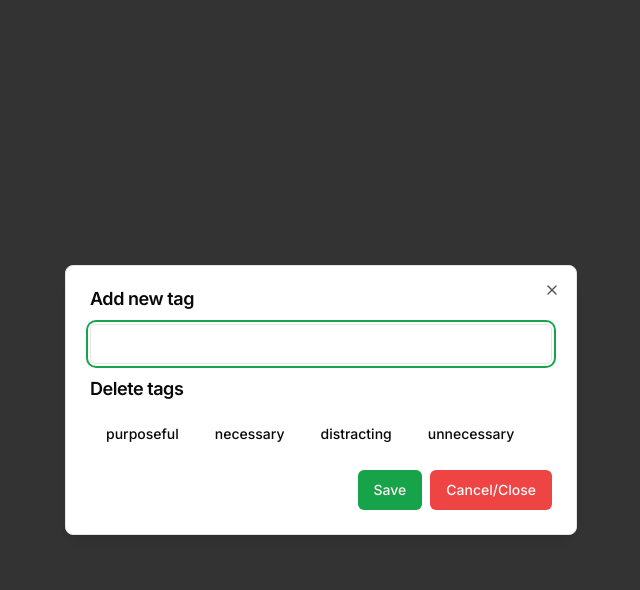
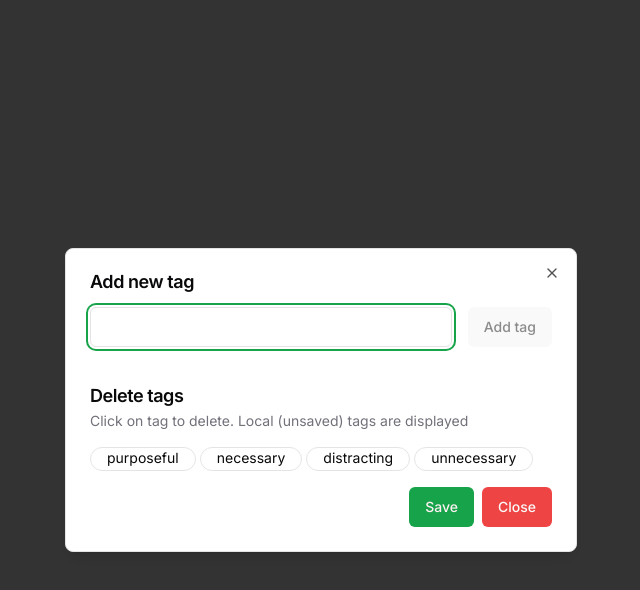
Before and after one commit to sinskiy/strou, a Next.js app: page /tasks in a window 1280 px wide. Both pictures are taken after a click on the button "add tag". Shown: the top 590 px of the page, without its empty margins (319-959 px from the left). Built offline with nearby package versions, Linux system fonts and the light colour scheme.

Commit message:
feat: make UX of new tag addition clearer

```diff
--- a/components/addTask.tsx
+++ b/components/addTask.tsx
@@ -26,7 +26,7 @@ export default function AddTask({
         value={newTaskTitle}
         onChange={(e) => setNewTaskTitle(e.target.value)}
       />
-      <Button variant="secondary" disabled={newTaskTitle.length <= 0}>
+      <Button variant="secondary" disabled={newTaskTitle.length === 0}>
         add task
       </Button>
     </form>
--- a/components/tagsControls.tsx
+++ b/components/tagsControls.tsx
@@ -1,5 +1,6 @@
 import {
   Dispatch,
+  FormEvent,
   MouseEvent,
   SetStateAction,
   useEffect,
@@ -10,15 +11,16 @@ import {
   Dialog,
   DialogClose,
   DialogContent,
+  DialogDescription,
   DialogFooter,
   DialogHeader,
   DialogTitle,
   DialogTrigger,
 } from "./ui/dialog";
 import { Input } from "./ui/input";
-import TaskTag from "./taskTagInSelector";
 import { Task, filterTasksTags } from "@/lib/tasks";
 import { HandleChangeTasks } from "@/app/tasks/page";
+import TaskTag from "./taskTag";
 
 interface TagsControlsProps {
   // TODO: reduce duplication
@@ -35,18 +37,22 @@ export default function TagsControls({
   setTags,
 }: TagsControlsProps) {
   const [localTags, setLocalTags] = useState(tags);
-  // TODO: fix
   const tagsList = localTags
     .slice(1)
     .map((tag) => <TaskTag key={tag}>{tag}</TaskTag>);
 
   const [newTag, setNewTag] = useState("");
+  function handleSubmit(e: FormEvent<HTMLFormElement>) {
+    e.preventDefault();
+
+    const newTags = newTag ? [...localTags, newTag] : localTags;
+    setLocalTags(newTags);
+  }
   function handleSaveClick() {
-    const newTags = newTag ? [...localTags, newTag] : localTags;
-    setTags(newTags);
-    localStorage.tags = JSON.stringify(newTags);
+    setTags(localTags);
+    localStorage.tags = JSON.stringify(localTags);
 
-    const tasksWithoutDeletedTags = filterTasksTags(tasks, newTags);
+    const tasksWithoutDeletedTags = filterTasksTags(tasks, localTags);
     setTasks(tasksWithoutDeletedTags);
 
     setNewTag("");
@@ -69,24 +75,31 @@ export default function TagsControls({
         <DialogHeader>
           <DialogTitle>Add new tag</DialogTitle>
         </DialogHeader>
-        <div>
+        <form method="get" className="flex gap-4" onSubmit={handleSubmit}>
           <Input
+            type="text"
             value={newTag}
             onChange={(e) => setNewTag(e.currentTarget.value)}
           />
-        </div>
-        <DialogHeader>
+          <Button variant="secondary" disabled={newTag.length === 0}>
+            Add tag
+          </Button>
+        </form>
+        <DialogHeader className="mt-6">
           <DialogTitle>Delete tags</DialogTitle>
+          <DialogDescription>
+            Click on tag to delete. Local (unsaved) tags are displayed
+          </DialogDescription>
         </DialogHeader>
         <ul className="flex flex-wrap gap-1" onClick={handleDeleteTag}>
-          {tagsList}
+          {tagsList.length ? tagsList : <h1>No tags available</h1>}
         </ul>
         <DialogFooter>
           <Button type="submit" onClick={handleSaveClick}>
             Save
           </Button>
           <DialogClose asChild>
-            <Button variant="destructive">Cancel/Close</Button>
+            <Button variant="destructive">Close</Button>
           </DialogClose>
         </DialogFooter>
       </DialogContent>
--- a/components/taskControls.tsx
+++ b/components/taskControls.tsx
@@ -49,7 +49,11 @@ export default function TaskControls({
           <Button variant="ghost" onClick={() => onDelete(task.originalIndex)}>
             delete
           </Button>
-          <hr className="border-t-2 mb-2" />
+          {task.tags && task.tags.length ? (
+            <hr className="border-t-2 mb-2" />
+          ) : (
+            ""
+          )}
           <TaskTagsSelector task={task} tags={tags} onChange={onChange} />
         </PopoverContent>
       </Popover>
```
